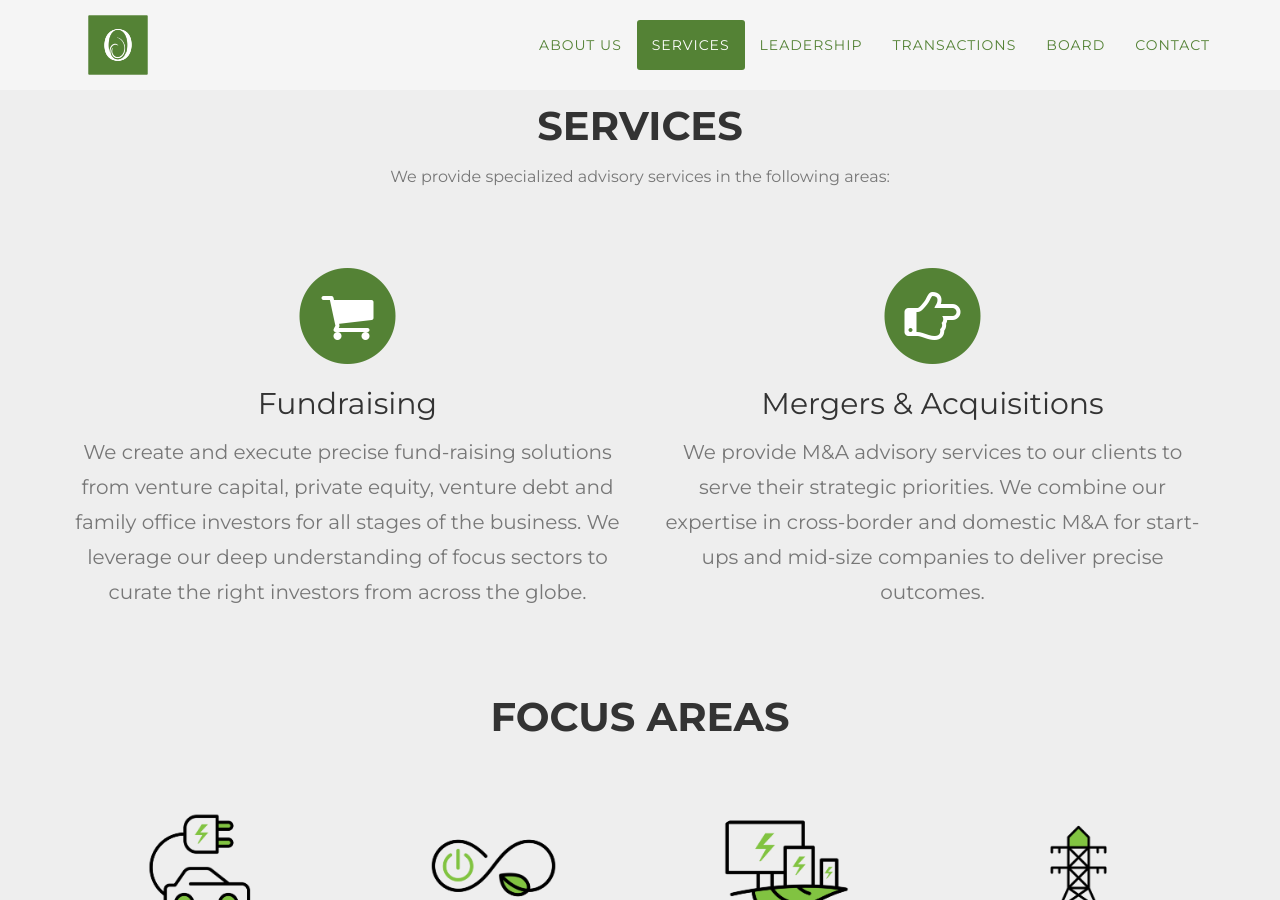
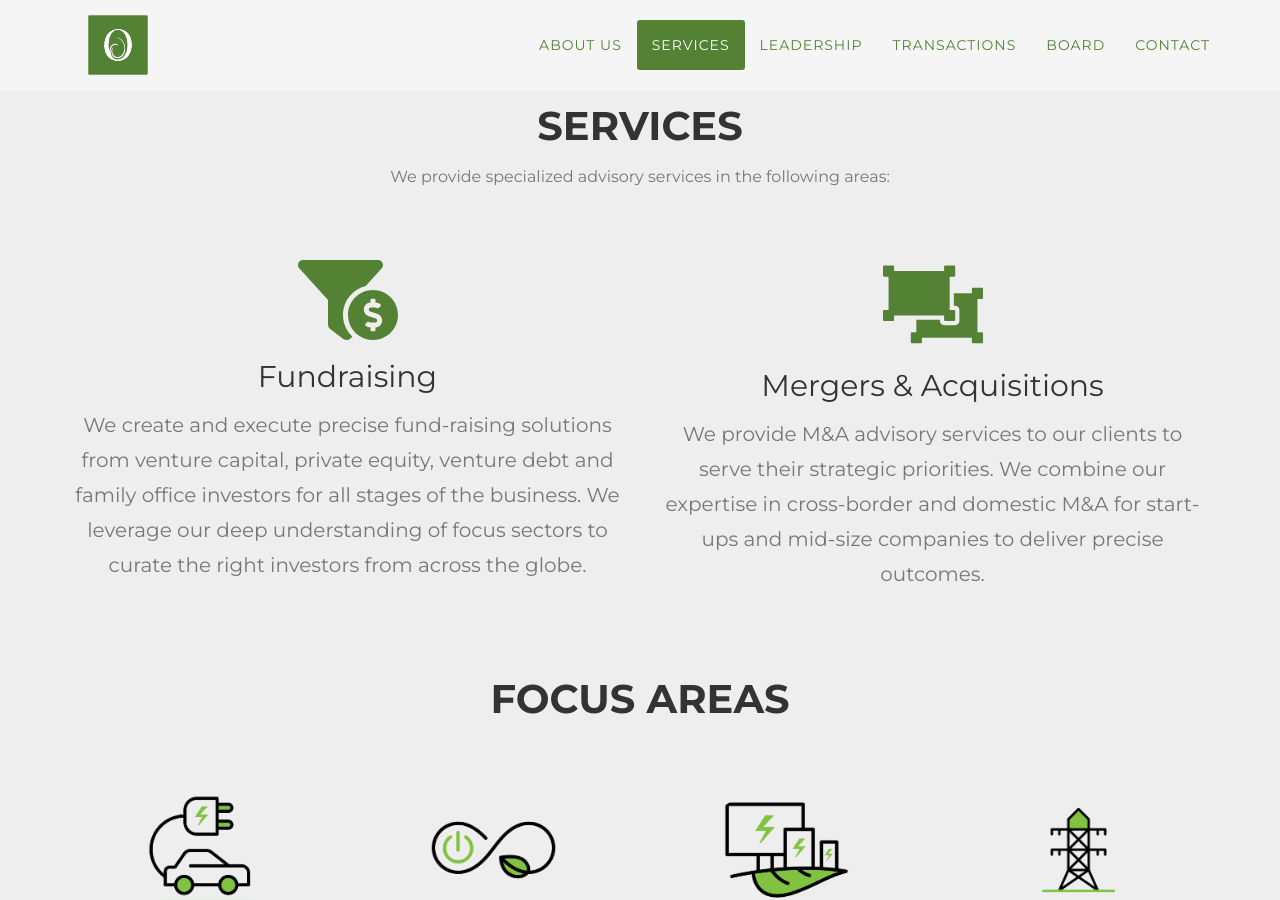
Before and after one commit to ostara-advisors/ostara-advisors.github.io, a Jekyll site: the page built from index.md, in a window 1280 px wide and 900 px high, scrolled down 1961 px. Built offline with Jekyll 4.4.1, drawn with Linux system fonts in a browser that asks for light colours; nearby versions of some CDN libraries; some web fonts are replaced.

Commit message:
Add new service logos

```diff
--- a/_layouts/home.html
+++ b/_layouts/home.html
@@ -128,18 +128,12 @@
             </div>
             <div class="row text-center">
                 <div class="col-md-6">
-                    <span class="fa-stack fa-4x">
-                        <i class="fa fa-circle fa-stack-2x service-logo"></i>
-                        <i class="fa fa-shopping-cart fa-stack-1x fa-inverse"></i>
-                    </span>
+                    <svg xmlns="http://www.w3.org/2000/svg" viewBox="0 0 640 512" class="service-logo"><!-- Font Awesome Free 5.15.3 by @fontawesome - https://fontawesome.com License - https://fontawesome.com/license/free (Icons: CC BY 4.0, Fonts: SIL OFL 1.1, Code: MIT License) --><path d="M433.46 165.94l101.2-111.87C554.61 34.12 540.48 0 512.26 0H31.74C3.52 0-10.61 34.12 9.34 54.07L192 256v155.92c0 12.59 5.93 24.44 16 32l79.99 60c20.86 15.64 48.47 6.97 59.22-13.57C310.8 455.38 288 406.35 288 352c0-89.79 62.05-165.17 145.46-186.06zM480 192c-88.37 0-160 71.63-160 160s71.63 160 160 160 160-71.63 160-160-71.63-160-160-160zm16 239.88V448c0 4.42-3.58 8-8 8h-16c-4.42 0-8-3.58-8-8v-16.29c-11.29-.58-22.27-4.52-31.37-11.35-3.9-2.93-4.1-8.77-.57-12.14l11.75-11.21c2.77-2.64 6.89-2.76 10.13-.73 3.87 2.42 8.26 3.72 12.82 3.72h28.11c6.5 0 11.8-5.92 11.8-13.19 0-5.95-3.61-11.19-8.77-12.73l-45-13.5c-18.59-5.58-31.58-23.42-31.58-43.39 0-24.52 19.05-44.44 42.67-45.07V256c0-4.42 3.58-8 8-8h16c4.42 0 8 3.58 8 8v16.29c11.29.58 22.27 4.51 31.37 11.35 3.9 2.93 4.1 8.77.57 12.14l-11.75 11.21c-2.77 2.64-6.89 2.76-10.13.73-3.87-2.43-8.26-3.72-12.82-3.72h-28.11c-6.5 0-11.8 5.92-11.8 13.19 0 5.95 3.61 11.19 8.77 12.73l45 13.5c18.59 5.58 31.58 23.42 31.58 43.39 0 24.53-19.04 44.44-42.67 45.07z"/></svg>
                     <h4 class="service-heading">Fundraising</h4>
                     <p class="text-muted">We create and execute precise fund-raising solutions from venture capital, private equity, venture debt and family office investors for all stages of the business. We leverage our deep understanding of focus sectors to curate the right investors from across the globe.</p>
                 </div>
                 <div class="col-md-6">
-                    <span class="fa-stack fa-4x">
-                        <i class="fa fa-circle fa-stack-2x service-logo"></i>
-                        <i class="fa fa-hand-o-right fa-stack-1x fa-inverse"></i>
-                    </span>
+                    <svg xmlns="http://www.w3.org/2000/svg" viewBox="0 0 576 512" class="service-logo"><!-- Font Awesome Free 5.15.3 by @fontawesome - https://fontawesome.com License - https://fontawesome.com/license/free (Icons: CC BY 4.0, Fonts: SIL OFL 1.1, Code: MIT License) --><path d="M64 320v26a6 6 0 0 1-6 6H6a6 6 0 0 1-6-6v-52a6 6 0 0 1 6-6h26V96H6a6 6 0 0 1-6-6V38a6 6 0 0 1 6-6h52a6 6 0 0 1 6 6v26h288V38a6 6 0 0 1 6-6h52a6 6 0 0 1 6 6v52a6 6 0 0 1-6 6h-26v192h26a6 6 0 0 1 6 6v52a6 6 0 0 1-6 6h-52a6 6 0 0 1-6-6v-26H64zm480-64v-32h26a6 6 0 0 0 6-6v-52a6 6 0 0 0-6-6h-52a6 6 0 0 0-6 6v26H408v72h8c13.255 0 24 10.745 24 24v64c0 13.255-10.745 24-24 24h-64c-13.255 0-24-10.745-24-24v-8H192v72h-26a6 6 0 0 0-6 6v52a6 6 0 0 0 6 6h52a6 6 0 0 0 6-6v-26h288v26a6 6 0 0 0 6 6h52a6 6 0 0 0 6-6v-52a6 6 0 0 0-6-6h-26V256z"/></svg>
                     <h4 class="service-heading">Mergers & Acquisitions</h4>
                     <p class="text-muted">We provide M&A advisory services to our clients to serve their strategic priorities. We combine our expertise in cross-border and domestic M&A for start-ups and mid-size companies to deliver precise outcomes.</p>
                 </div>
--- a/css/agency.css
+++ b/css/agency.css
@@ -15,7 +15,8 @@ body {
   color: #fed136;
 }
 .service-logo {
-  color: #548235;
+  width: 100px;
+  fill: #548235;
 }
 p {
   font-size: 14px;
```
